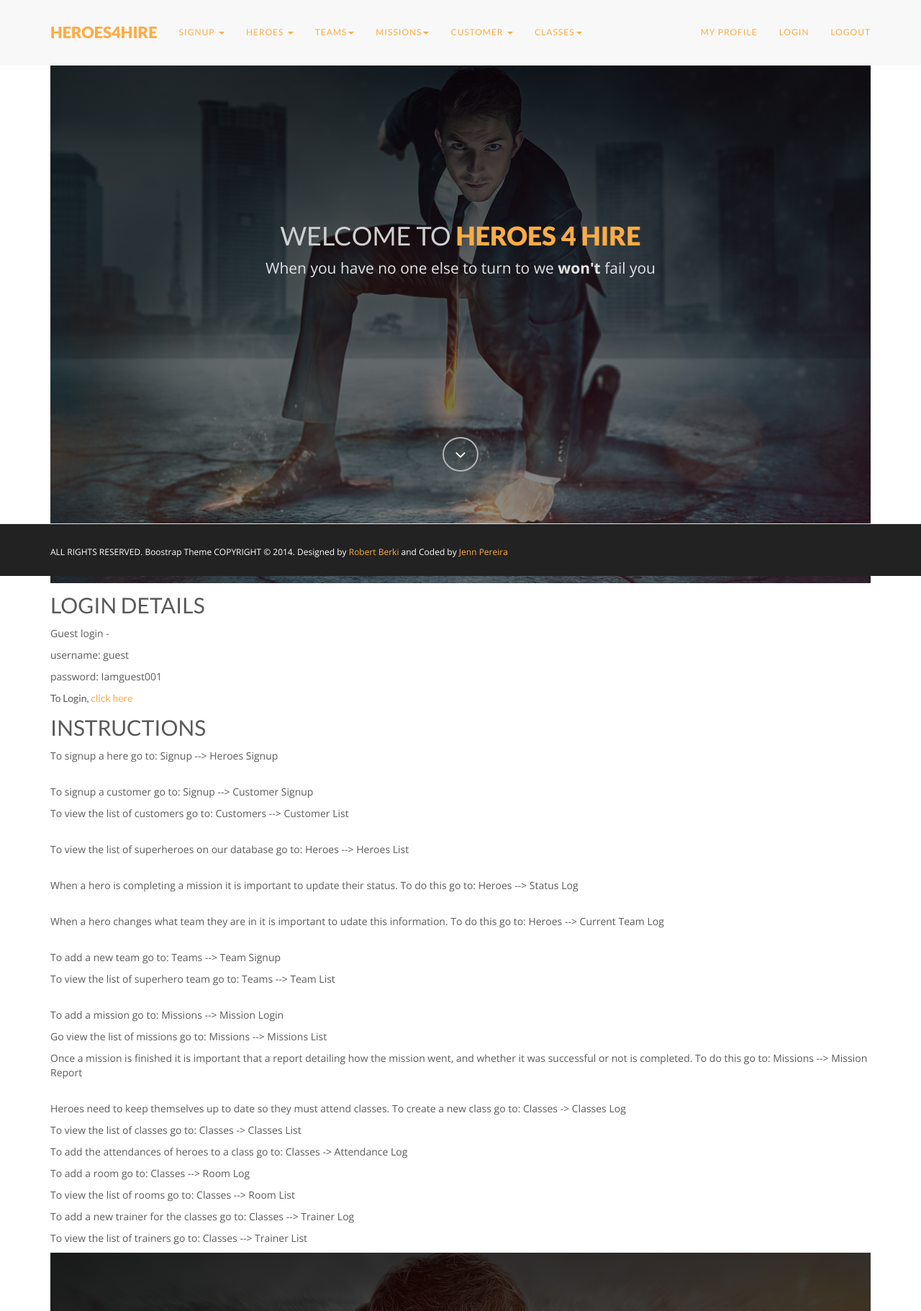
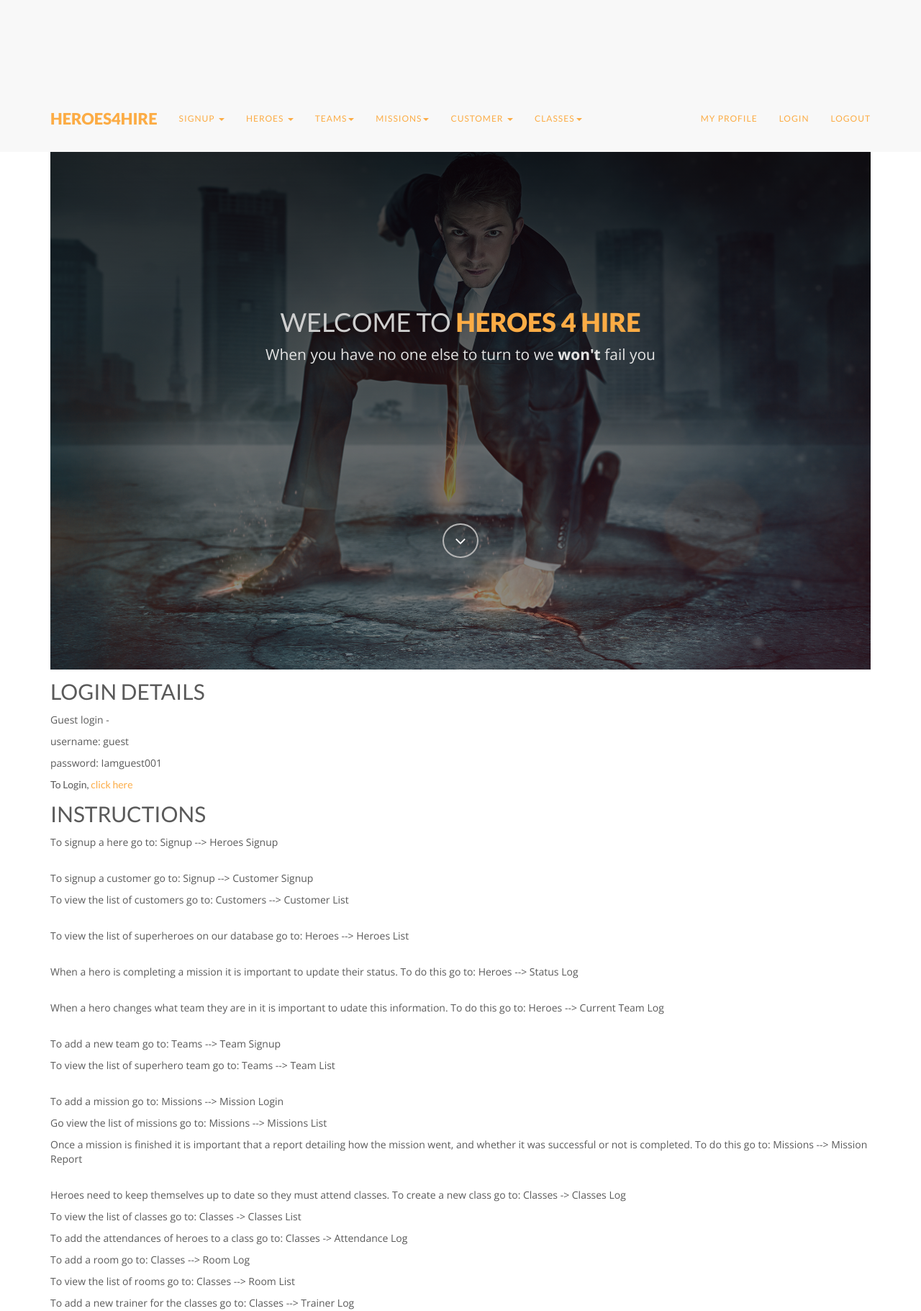
Before and after one commit to wmufunde/Heroes4Hire, a Django app: page / in a window 1280 px wide. Shown: the top 1821 px of the page at 72% size. Run offline with Django 3.2, Linux system fonts and the light colour scheme; some libraries are stand-ins or nearby versions.

Commit message:
no footer

```diff
--- a/heroes/static/css/style.css
+++ b/heroes/static/css/style.css
@@ -1,5 +1,9 @@
 @import url(http://fonts.googleapis.com/css?family=Lato:100,300,400,700,900,100italic,300italic,400italic,700italic,900italic);
 @import url(http://fonts.googleapis.com/css?family=Open+Sans:300italic,400italic,600italic,700italic,800italic,700,300,600,800,400);
+
+.container {
+    padding-top: 120px;
+}
 
 body, html{
 	font-family: 'Lato', sans-serif;
--- a/heroes/templates/currentteam.html
+++ b/heroes/templates/currentteam.html
@@ -3,6 +3,7 @@
 {% load staticfiles %}
 
 {% block content %}
+
 
 <h1> Current Team Form</h1>
 
--- a/home/templates/home.html
+++ b/home/templates/home.html
@@ -105,7 +105,7 @@ Heroes need to keep themselves up to date so they must attend classes. To create
                 <div id="team" class="owl-carousel owl-theme row">
                     <div class="item">
                         <div class="thumbnail">
-                            <a href = "{% url 'heroes:heroes_signup' %}"><img src="{% static 'img/icons/superman.png' %}" alt="..." class="img-circle team-img"></a>
+                            <a href = "{% url 'heroes:heroes_signup' %}"><img src="{% static 'img/icons/superman.png' %}" alt="superman" class="img-circle team-img"></a>
                             <div class="caption">
                                 <h3>Heroes Signup</h3>
                                 <p>This is where you can register your heroes. Be sure to complete all the fields!</p>
--- a/training/templates/base.html
+++ b/training/templates/base.html
@@ -155,16 +155,6 @@
 
 
 
-    <nav id="footer" class ="navbar navbar-default navbar-fixed-bottom">
-        <div class="container">
-            <div class="pull-left fnav">
-                <p>ALL RIGHTS RESERVED. Boostrap Theme COPYRIGHT © 2014. Designed by <a href="https://dribbble.com/shots/1817781--FREEBIE-Spirit8-Digital-agency-one-page-template">Robert Berki</a> and Coded by <a href="https://dribbble.com/jennpereira">Jenn Pereira</a></p>
-            </div>
-
-        </div>
-    </nav>
-
-
     <!-- jQuery (necessary for Bootstrap's JavaScript plugins) -->
     <script src="https://ajax.googleapis.com/ajax/libs/jquery/1.11.1/jquery.min.js"></script>
     <script type="text/javascript" src="{% static 'js/jquery.1.11.1.js' %}"></script>
```
Also changed, not shown: db.sqlite3.
